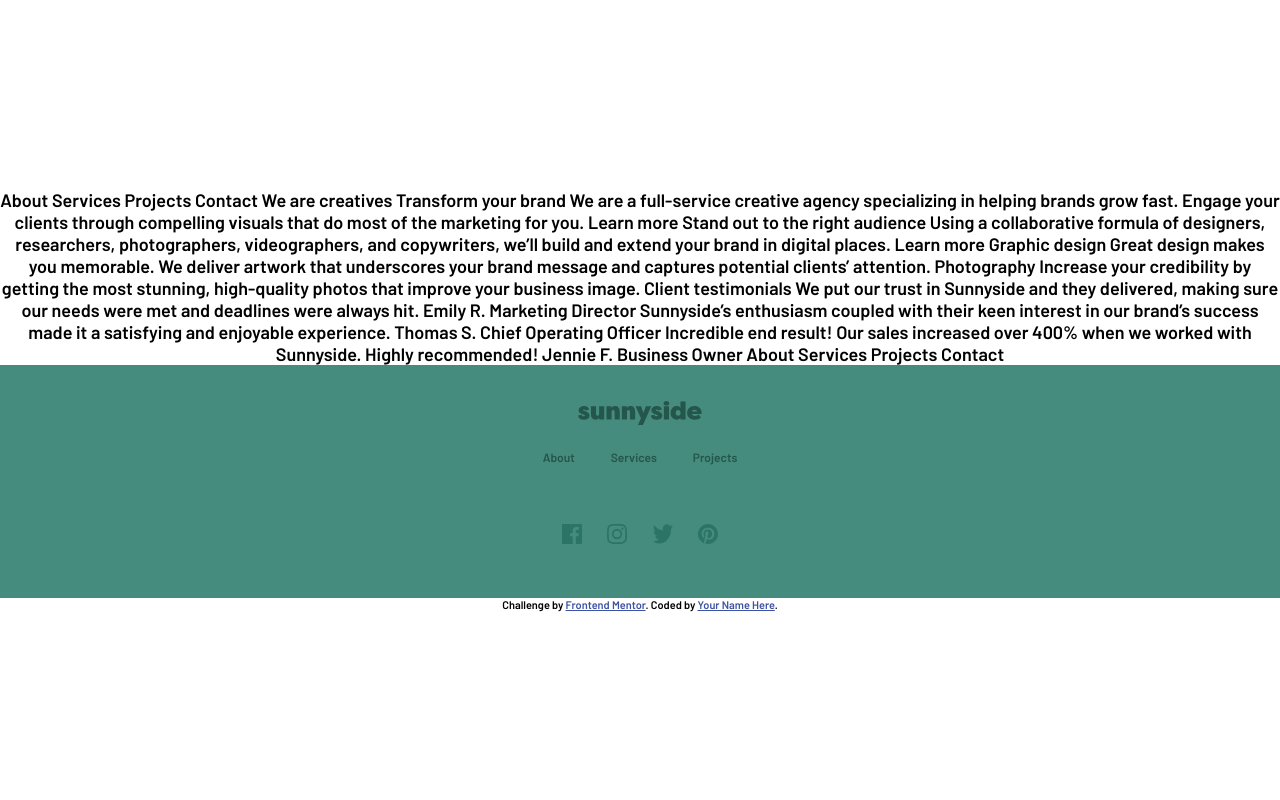
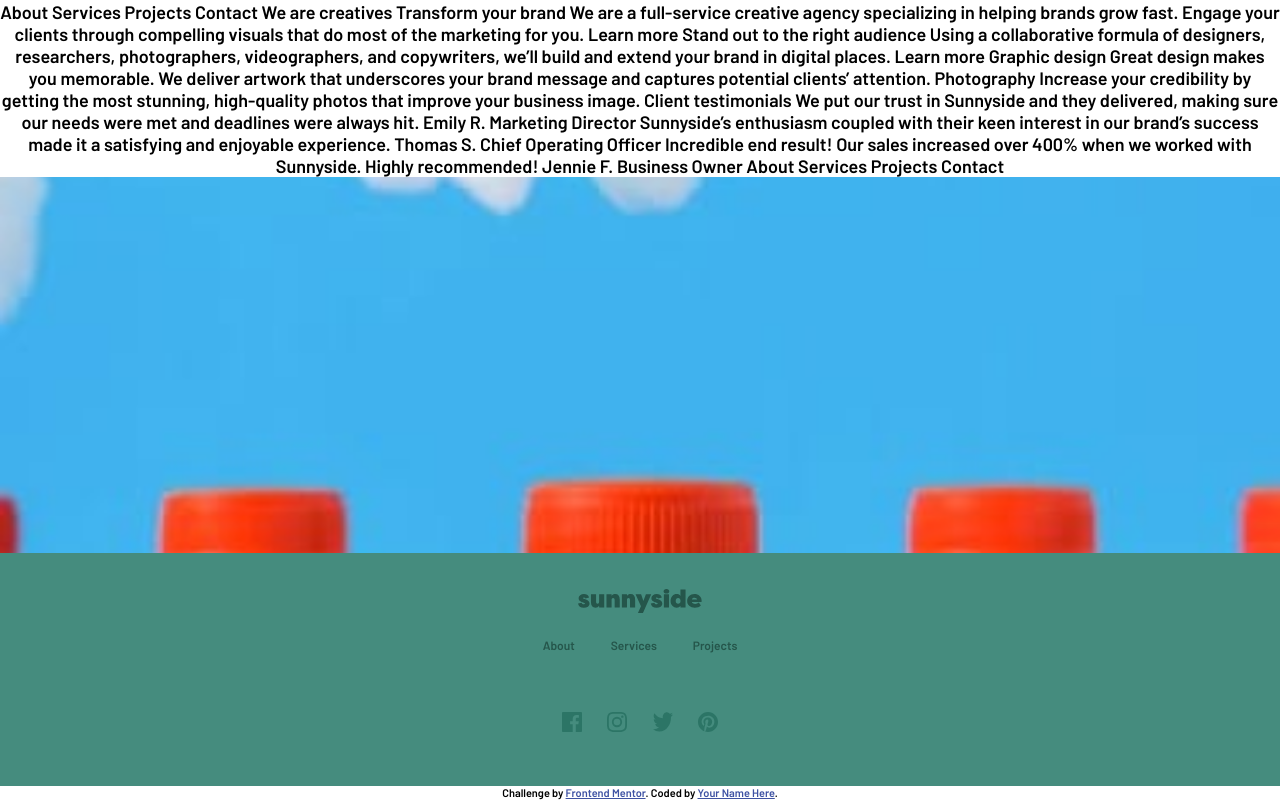
Before and after one commit to mahiv87/sunnyside-agency, a React (Vite) app: page / in a window 1280 px wide. Built offline with nearby package versions, Linux system fonts and the light colour scheme.

Commit message:
first img laid out

```diff
--- a/src/App.jsx
+++ b/src/App.jsx
@@ -1,6 +1,7 @@
 import { useState } from 'react';
 import './App.css';
 import Footer from './components/FooterComponent/Footer';
+import ImageCluster from './components/ImageClusterComponent/ImageCluster';
 
 function App() {
 	return (
@@ -22,6 +23,7 @@ function App() {
 			experience. Thomas S. Chief Operating Officer Incredible end result! Our
 			sales increased over 400% when we worked with Sunnyside. Highly
 			recommended! Jennie F. Business Owner About Services Projects Contact
+			<ImageCluster />
 			<Footer />
 			<div className="attribution">
 				Challenge by{' '}
--- a/src/components/ImageClusterComponent/ImageCluster.jsx
+++ b/src/components/ImageClusterComponent/ImageCluster.jsx
@@ -0,0 +1,11 @@
+import styles from '../ImageClusterComponent/ImageCluster.module.css';
+
+function ImageCluster() {
+	return (
+		<div className={styles.container}>
+			<div className={styles.milkBottles}></div>
+		</div>
+	);
+}
+
+export default ImageCluster;
--- a/src/components/ImageClusterComponent/ImageCluster.module.css
+++ b/src/components/ImageClusterComponent/ImageCluster.module.css
@@ -0,0 +1,7 @@
+.milkBottles {
+	background-image: url('../../assets/images/mobile/image-gallery-milkbottles.jpg');
+	height: 376px;
+	background-position: center;
+	background-repeat: no-repeat;
+	background-size: cover;
+}
```
